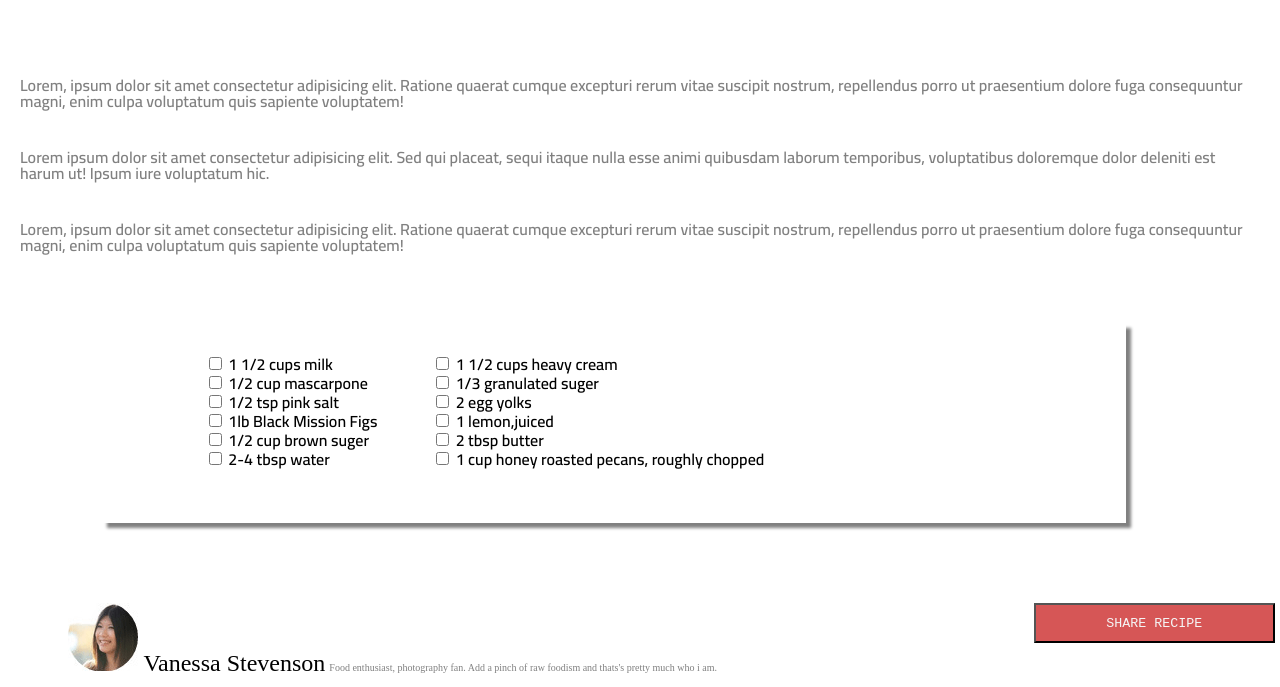
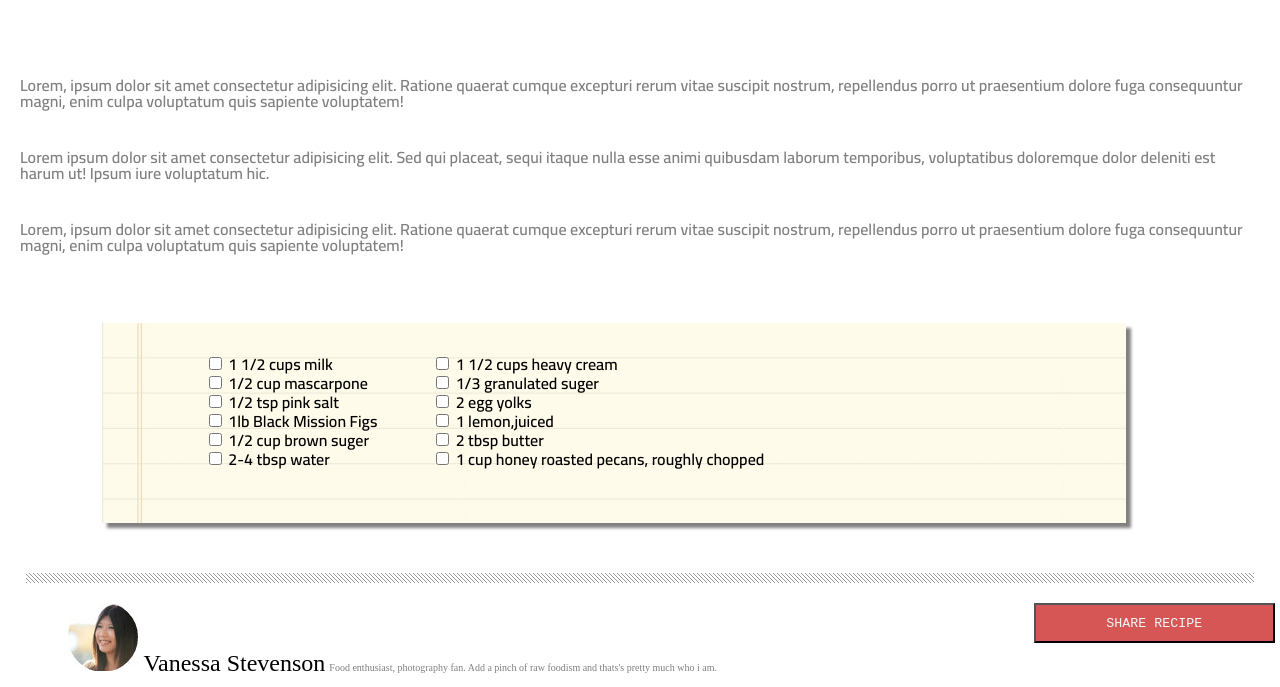
Before and after one commit to Hadeaji/chocolate-pizza, a plain HTML site: page index.html in a window 1280 px wide. Shown: the part 1021-1708 px from the top of the page. Drawn offline with nearby package versions, Linux system fonts and the light colour scheme; the site is published under a folder, as on GitHub Pages, so addresses that start at the root find nothing.

Commit message:
Update style.css

```diff
--- a/style.css
+++ b/style.css
@@ -57,7 +57,7 @@ nav li {
 .hr {
     height: 10px;
     width: 96%;
-    background-image: url(/img/hr-img.png);
+    background-image: url(img/hr-img.png);
     margin-left: 2%;
     margin-right: 2%;
 }
@@ -134,7 +134,7 @@ h2 {
 
 #cball {
     display: inline-block;
-    background-image: url(/img/list-bg.png);
+    background-image: url(img/list-bg.png);
     width: 80%;
     height: 200px;
     background-repeat: no-repeat;
```
